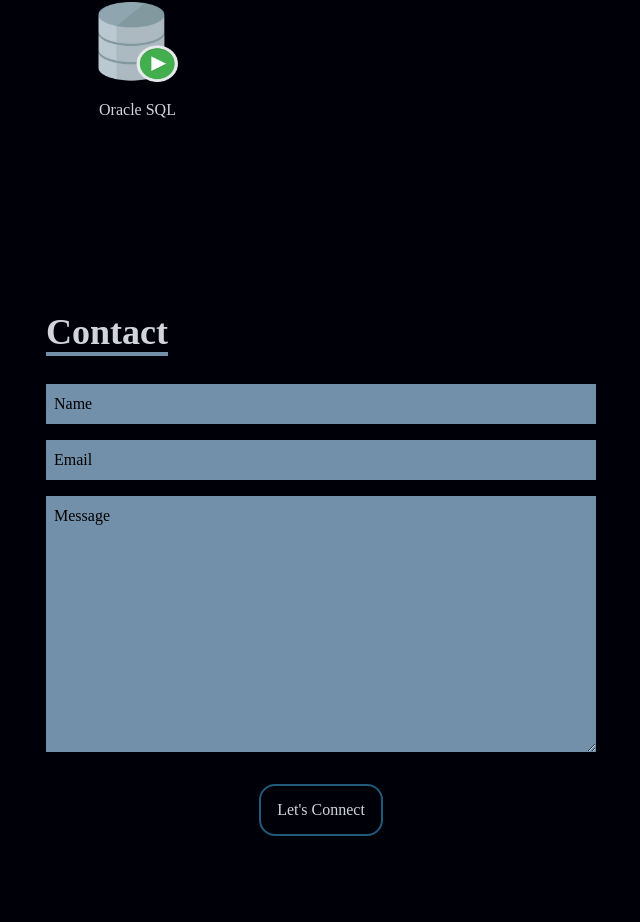
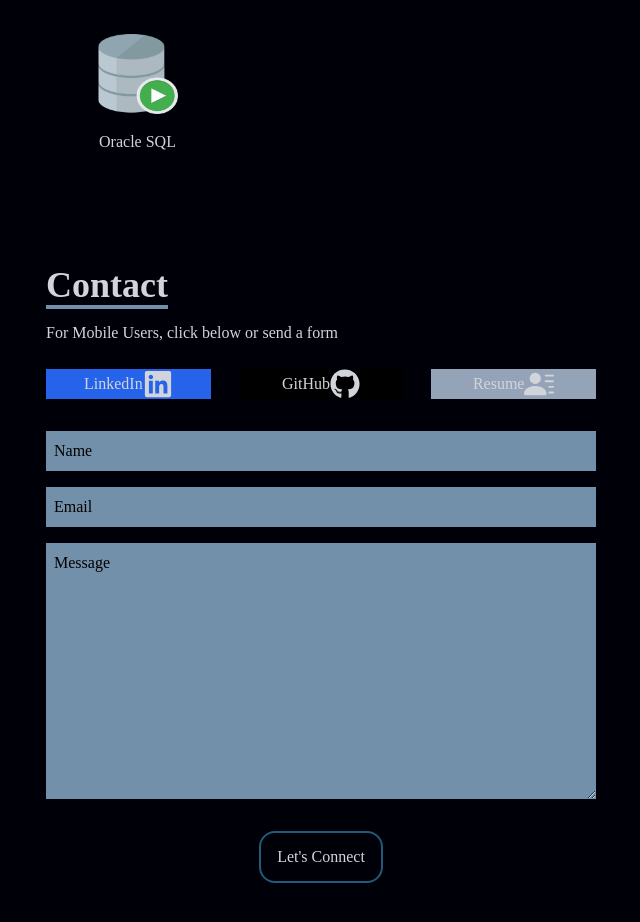
Before and after one commit to letriet/trietportfolio, a React (Create React App) app: page / in a window 1280 px wide. Shown: the part 2282-3204 px from the top of the page, without its empty margins (319-959 px from the left). Built offline with nearby package versions, Linux system fonts and the light colour scheme; the HTML template or start-up script is replaced by a standard one.

Commit message:
final final

```diff
--- a/src/components/Contact.jsx
+++ b/src/components/Contact.jsx
@@ -1,16 +1,43 @@
 import React from "react";
+import { FaGithub, FaLinkedin } from "react-icons/fa";
+import { BsFillPersonLinesFill } from "react-icons/bs";
 
 const Contact = () => {
   return (
     <div
       name="contact"
-      className="w-full h-screen bg-[#000009] flex justify-center items-center p-4"
+      className="w-full h-screen bg-[#000009] flex justify-center items-center p-8"
     >
+
       <form method='POST' action="https://getform.io/f/23bc1d5b-4ee8-4945-96af-f58f62f26050" className="flex flex-col max-w-[550px] w-full">
-        <div className="pb-8">
+        <div className="pb-2">
           <p className="text-4xl font-bold inline border-b-4 border-[#7290A9] text-gray-300">
             Contact
           </p>
+          <p className="py-4 text-gray-300">For Mobile Users, click below or send a form</p>
+        </div>
+        <div>
+          <div className="w-full h-full grid grid-cols-3 gap-7 items-center pb-8">
+            <a
+                className="hover:scale-110 flex justify-center items-center w-full text-gray-300 bg-blue-600"
+                href="https://www.linkedin.com/in/letriet/"
+              >
+                LinkedIn <FaLinkedin size={30} />
+              </a>
+              <a
+                className="hover:scale-110 flex justify-center items-center w-full text-gray-300 bg-black"
+                href="https://github.com/letriet"
+              >
+                GitHub <FaGithub size={30} />
+              </a>
+
+              <a
+                className="hover:scale-110 flex justify-center items-center w-full text-gray-300 bg-slate-400"
+                href="https://drive.google.com/file/d/1hSjuhVSzlzolhBLceHS8TY17JdeZAfLO/view?usp=sharing"
+              >
+                Resume <BsFillPersonLinesFill size={30} />
+              </a>
+          </div>
         </div>
         <input className="bg-[#7290A9] p-2 placeholder-black" type="text" placeholder='Name' name="name" />
         <input className="my-4 p-2 bg-[#7290A9] placeholder-black" type="email" placeholder='Email' name="email" />
--- a/src/components/Skills.jsx
+++ b/src/components/Skills.jsx
@@ -10,7 +10,7 @@ import sql from "../assets/OracleSQLDev.png";
 
 const Skills = () => {
   return (
-    <div name="skills" className="h-screen w-full bg-[#000009] text-gray-300">
+    <div name="skills" className="h-screen w-full bg-[#000009] text-gray-300 py-8">
       {/* Container */}
       <div className="max-w-[750px] mx-auto p-4 flex flex-col justify-center w-full h-screen">
         <div>
```
Also changed, not shown: src/App.js (line endings or trailing spaces).
